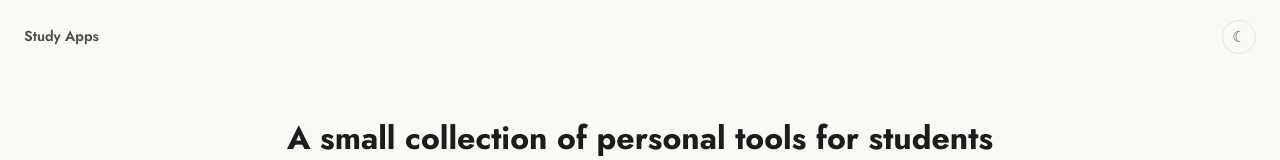
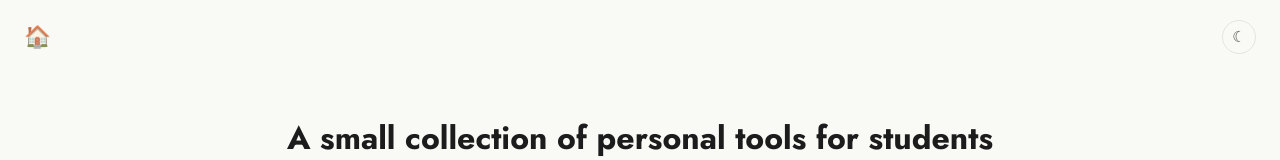
Before and after one commit to jln25/apps-janisnarvas, a plain HTML site: page index.html in a window 1280 px wide. Shown: the top 160 px of the page. Drawn offline with Linux system fonts and the light colour scheme.

Commit message:
Replace landing header text with a home icon
Accessible name is carried on aria-label, since the emoji alone would
announce only as "house".

```diff
--- a/index.html
+++ b/index.html
@@ -14,7 +14,7 @@
 <body>
 
 <header class="site-header">
-  <span class="site-title">Study Apps</span>
+  <a href="./" class="site-home" title="Study Apps — home" aria-label="Study Apps — home">🏠</a>
   <button type="button" class="theme-toggle" data-theme-toggle aria-label="Switch theme">&#9790;</button>
 </header>
 
--- a/style.css
+++ b/style.css
@@ -57,6 +57,16 @@ body {
   color: var(--color-text-muted);
   font-size: 0.9rem;
 }
+
+/* Icon-only home link. The accessible name lives on aria-label, since the
+   emoji alone announces as "house" to a screen reader. */
+.site-home {
+  font-size: 1.35rem;
+  line-height: 1;
+  text-decoration: none;
+  opacity: 0.85;
+}
+.site-home:hover { opacity: 1; }
 
 main {
   flex: 1;
```
